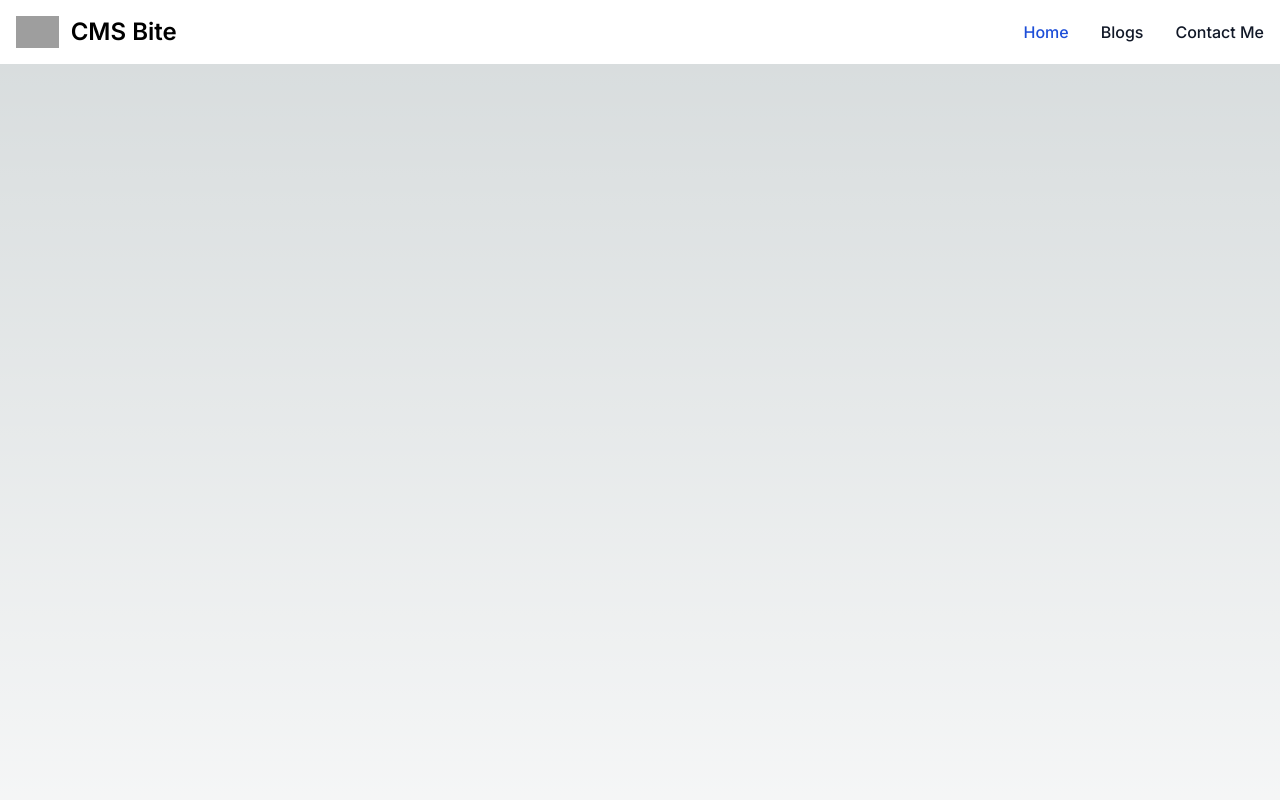
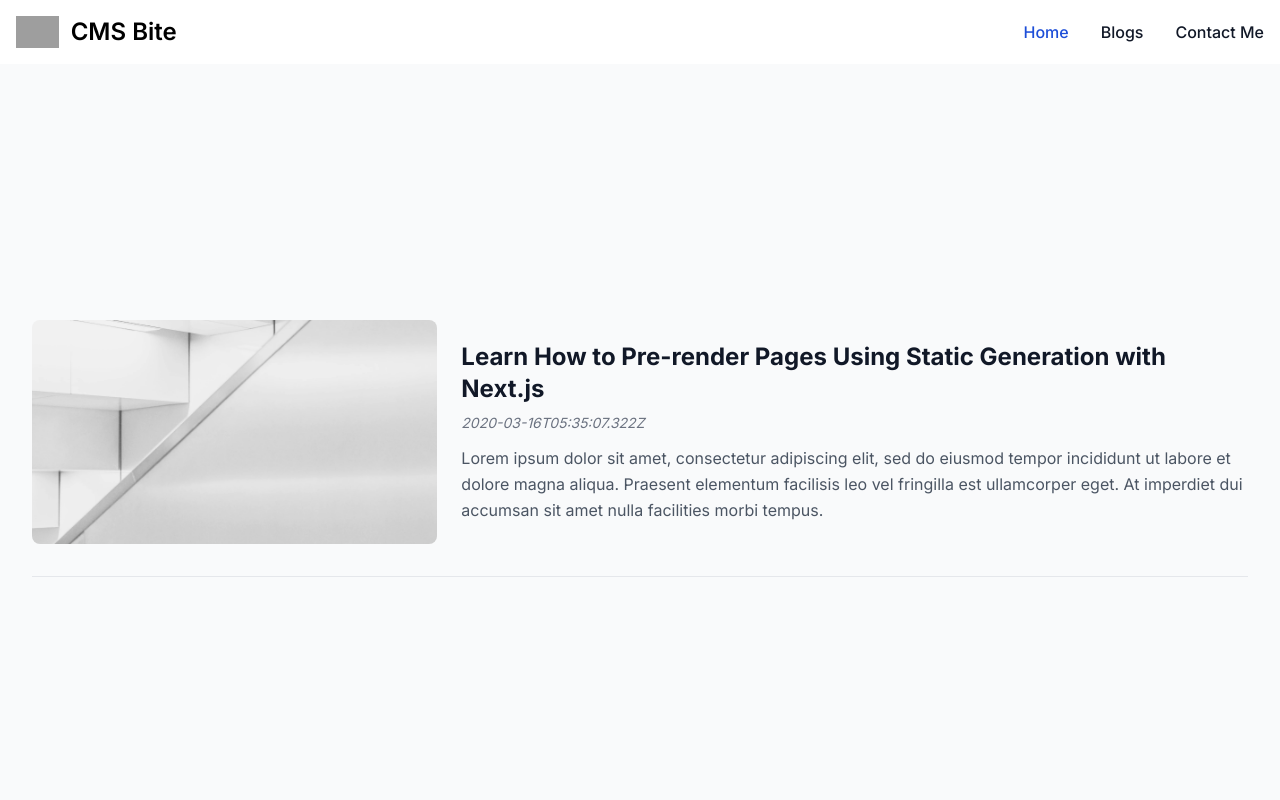
Before and after one commit to mohsinafridi/nextjs-blog, a Next.js app: page /blogs in a window 1280 px wide. Shown: the top 800 px of the page. Built offline with nearby package versions, Linux system fonts and the light colour scheme; grey boxes are pictures that could not be loaded.

Commit message:
Refactor blog components to use absolute imports and improve JSX structure

```diff
--- a/app/_components/blog-cards.tsx
+++ b/app/_components/blog-cards.tsx
@@ -1,24 +1,28 @@
-import { Post } from "../interfaces/post";
-import { Card } from "./card";
+import { Post } from "@/app/interfaces/post";
+import { Card } from "@/app/_components/card";
 
 type Props = {
   posts: Post[];
 };
 
 export default function BlogPostCard({posts} : Props) {
+
   return (
    <>
-   {posts.map((post) => {
+
+   {posts.map((post) => (
              <Card
                key={post.slug}
                title={post.title}
                coverImage={post.coverImage}
                date={post.date}
-      excerpt={post.excerpt}
                author={post.author}
                slug={post.slug}
+               excerpt={post.excerpt}
              />
-   })}
+           ))}
+
+
    </>
   );
 }
--- a/app/_components/card.tsx
+++ b/app/_components/card.tsx
@@ -1,6 +1,7 @@
 import React from 'react'
 import Image from "next/image";
 import { Author } from '../interfaces/author';
+import Link from 'next/link';
 
 
 type Props = {
@@ -12,12 +13,11 @@ type Props = {
   slug: string;
 };
 export function Card({ title, coverImage, date, excerpt, author, slug }: Props) {
+
   return (
-
-// Image
+    <>
  <main className="min-h-screen flex items-center justify-center bg-gray-50 py-12 px-4 sm:px-6 lg:px-8">
     <div className="flex flex-col md:flex-row items-center justify-center gap-6 border-b border-gray-200 pb-8 mb-8">
-
 <div className="relative w-full md:w-1/3 h-64 md:h-56 flex-shrink-0 rounded-lg overflow-hidden flex items-center justify-center">
         <Image
           src={coverImage}
@@ -27,19 +27,20 @@ export function Card({ title, coverImage, date, excerpt, author, slug }: Props)
         />
       </div>
 
-    // Content
+    {/* // Content */}
      <div className="md:w-2/3 text-center md:text-left">
         <h2 className="text-2xl font-bold text-gray-900 mb-2 hover:text-blue-600 transition">
+           <Link href={`/posts/${slug}`} className="hover:underline">
           {title}
+        </Link>
         </h2>
         <p className="italic text-gray-500 text-sm mb-3">{date}</p>
         <p className="text-gray-600 leading-relaxed">
          {excerpt}
         </p>
       </div>
-
           </div>
-
     </main>
+    </>
   )
 }
--- a/app/blogs/page.tsx
+++ b/app/blogs/page.tsx
@@ -1,15 +1,16 @@
 
-import BlogPostCard from '../_components/blog-cards';
+import BlogPostCard from '@/app/_components/blog-cards';
 import { getAllPosts } from '../lib/api';
 const Blogs = () => {
-debugger
    const allPosts = getAllPosts();
     // const  = allPosts[0];
     const morePosts = allPosts.slice(1);
 
   return (
-     <BlogPostCard posts={morePosts} />
-    )
+  <>
+  <BlogPostCard posts={morePosts} />
+  </>
+  )
   };
 
 
```
Lines whose indentation alone changed are shown as unchanged.
